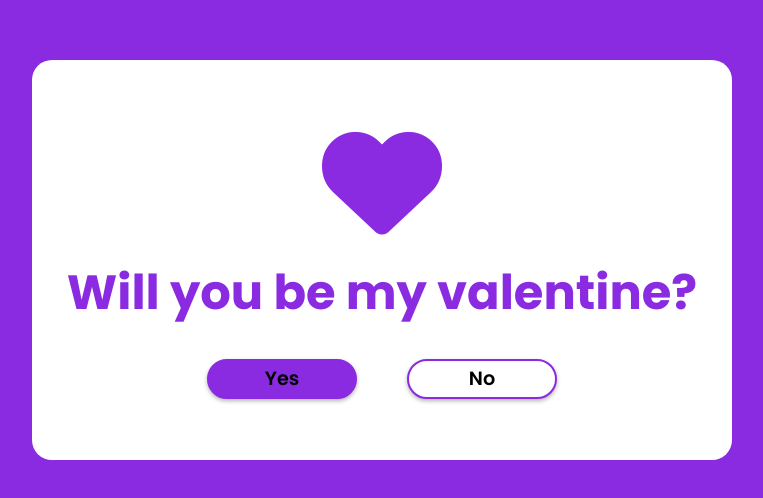
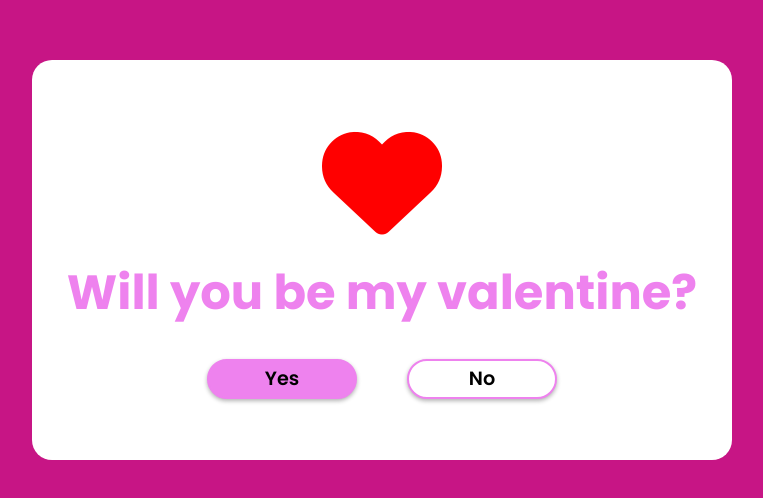
Before and after one commit to andrei-iarin/V-day-card, a plain HTML site: page index.html in a window 1280 px wide. Shown: the part 140-638 px from the top of the page, without its empty margins (258-1021 px from the left). Drawn offline with Linux system fonts and the light colour scheme.

Commit message:
color scheme

```diff
--- a/style.css
+++ b/style.css
@@ -11,7 +11,7 @@ body{
     justify-content: center;
     align-items: center;
     min-height: 100vh;
-    background-color: blueviolet;
+    background-color: #C71585;
 }
 
 .wrapper{
@@ -28,12 +28,12 @@ body{
 
 i{
     font-size: 7.5em;
-    color: blueviolet;
+    color: red;
 }
 
 h2{
     font-size: 3em;
-    color: blueviolet;
+    color: violet;
     margin: 15px 0;
 }
 
@@ -52,7 +52,7 @@ button{
     font-size: 1.2em;
     font-weight: 600;
     border-radius: 30px;
-    border: 2px solid blueviolet;
+    border: 2px solid violet;
     outline: none;
     cursor: pointer;
     box-shadow: 0 2px 4px rgba(0, 0, 0, .3);
@@ -60,7 +60,7 @@ button{
 
 button:nth-child(1){
     margin-left: -200px;
-    background: blueviolet;
+    background: violet;
 }
 
 button:nth-child(2){
```
